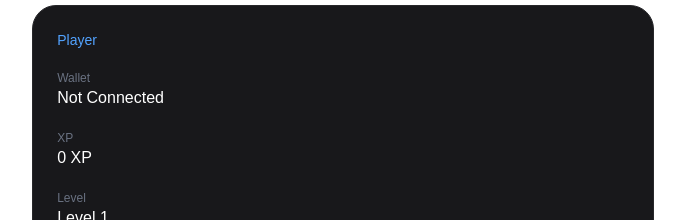
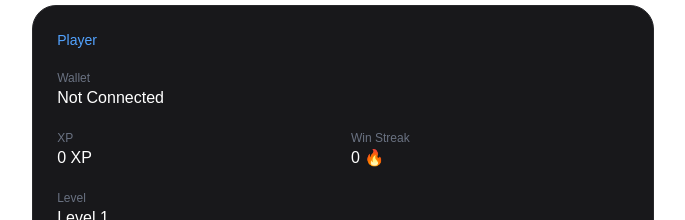
Before and after one commit to Piliyesi/base-pili, a Next.js app: page / in a window 1280 px wide. Shown: the part 1520-1740 px from the top of the page, without its empty margins (297-982 px from the left). Built offline with nearby package versions, Linux system fonts and the light colour scheme.

Commit message:
feat: add win streak tracking

```diff
--- a/src/components/dice/DiceBoard.tsx
+++ b/src/components/dice/DiceBoard.tsx
@@ -12,6 +12,7 @@ export default function DiceBoard() {
   const [rollValue, setRollValue] = useState<number | null>(null);
   const [didWin, setDidWin] = useState<boolean | null>(null);
   const [xp, setXp] = useState(0);
+  const [winStreak, setWinStreak] = useState(0);
 
   function handleRoll() {
     setIsRolling(true);
@@ -35,6 +36,9 @@ export default function DiceBoard() {
 
       if (randomDice.value === 6) {
         setXp((currentXp) => currentXp + 10);
+        setWinStreak((currentStreak) => currentStreak + 1);
+      } else {
+        setWinStreak(0);
       }
 
       setIsRolling(false);
@@ -61,7 +65,10 @@ export default function DiceBoard() {
       </div>
 
       <div className="mt-8">
-        <PlayerPanel xp={xp} />
+        <PlayerPanel
+          xp={xp}
+          winStreak={winStreak}
+        />
       </div>
 
       <div className="mt-8">
--- a/src/components/dice/PlayerPanel.tsx
+++ b/src/components/dice/PlayerPanel.tsx
@@ -1,8 +1,12 @@
 type PlayerPanelProps = {
   xp: number;
+  winStreak: number;
 };
 
-export default function PlayerPanel({ xp }: PlayerPanelProps) {
+export default function PlayerPanel({
+  xp,
+  winStreak,
+}: PlayerPanelProps) {
   const level = Math.floor(xp / 100) + 1;
   const levelProgress = xp % 100;
 
@@ -16,9 +20,18 @@ export default function PlayerPanel({ xp }: PlayerPanelProps) {
           <p className="font-medium text-white">Not Connected</p>
         </div>
 
-        <div>
-          <p className="text-xs text-gray-500">XP</p>
-          <p className="font-medium text-white">{xp} XP</p>
+        <div className="grid grid-cols-2 gap-4">
+          <div>
+            <p className="text-xs text-gray-500">XP</p>
+            <p className="font-medium text-white">{xp} XP</p>
+          </div>
+
+          <div>
+            <p className="text-xs text-gray-500">Win Streak</p>
+            <p className="font-medium text-white">
+              {winStreak} 🔥
+            </p>
+          </div>
         </div>
 
         <div>
```
